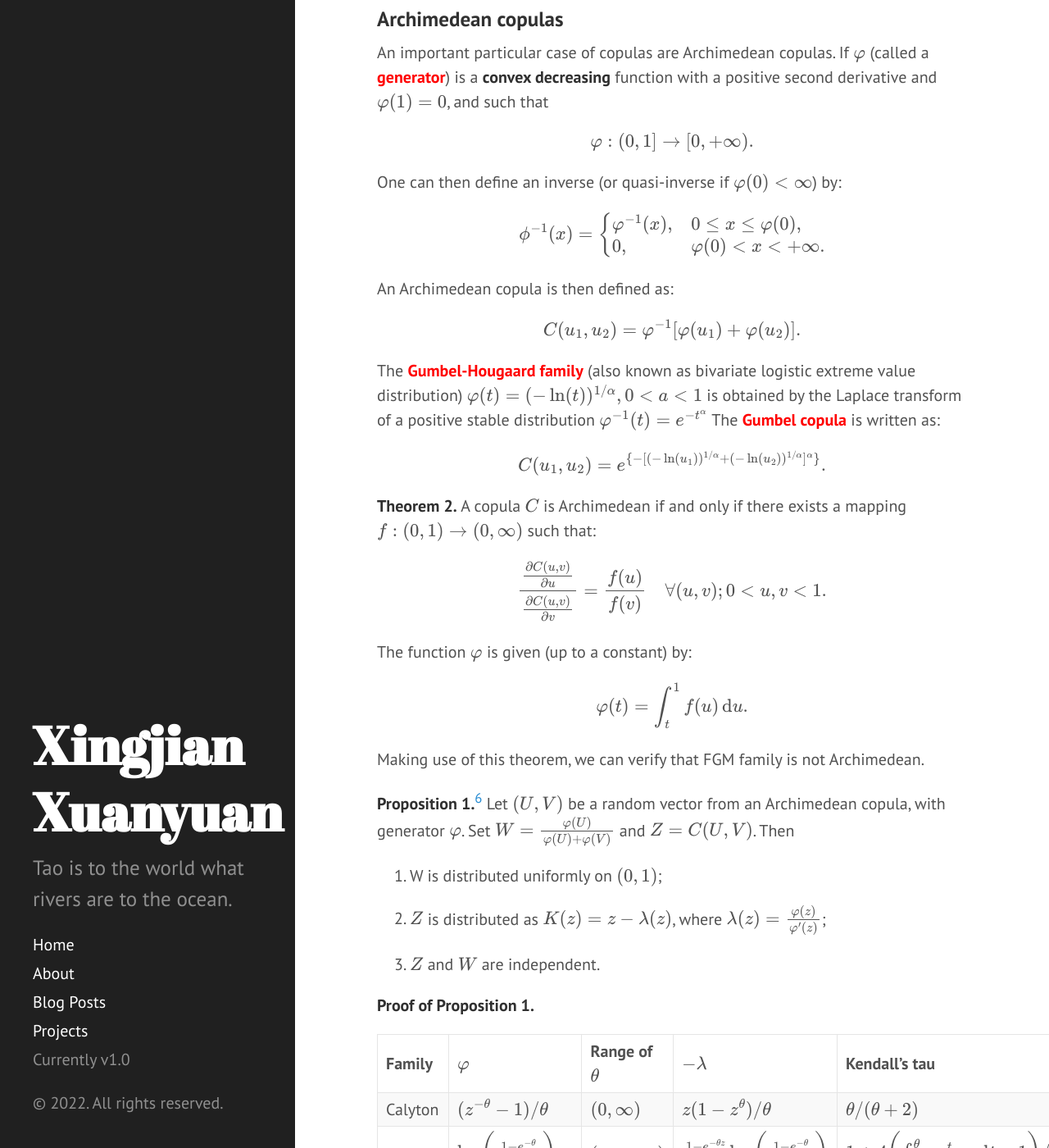
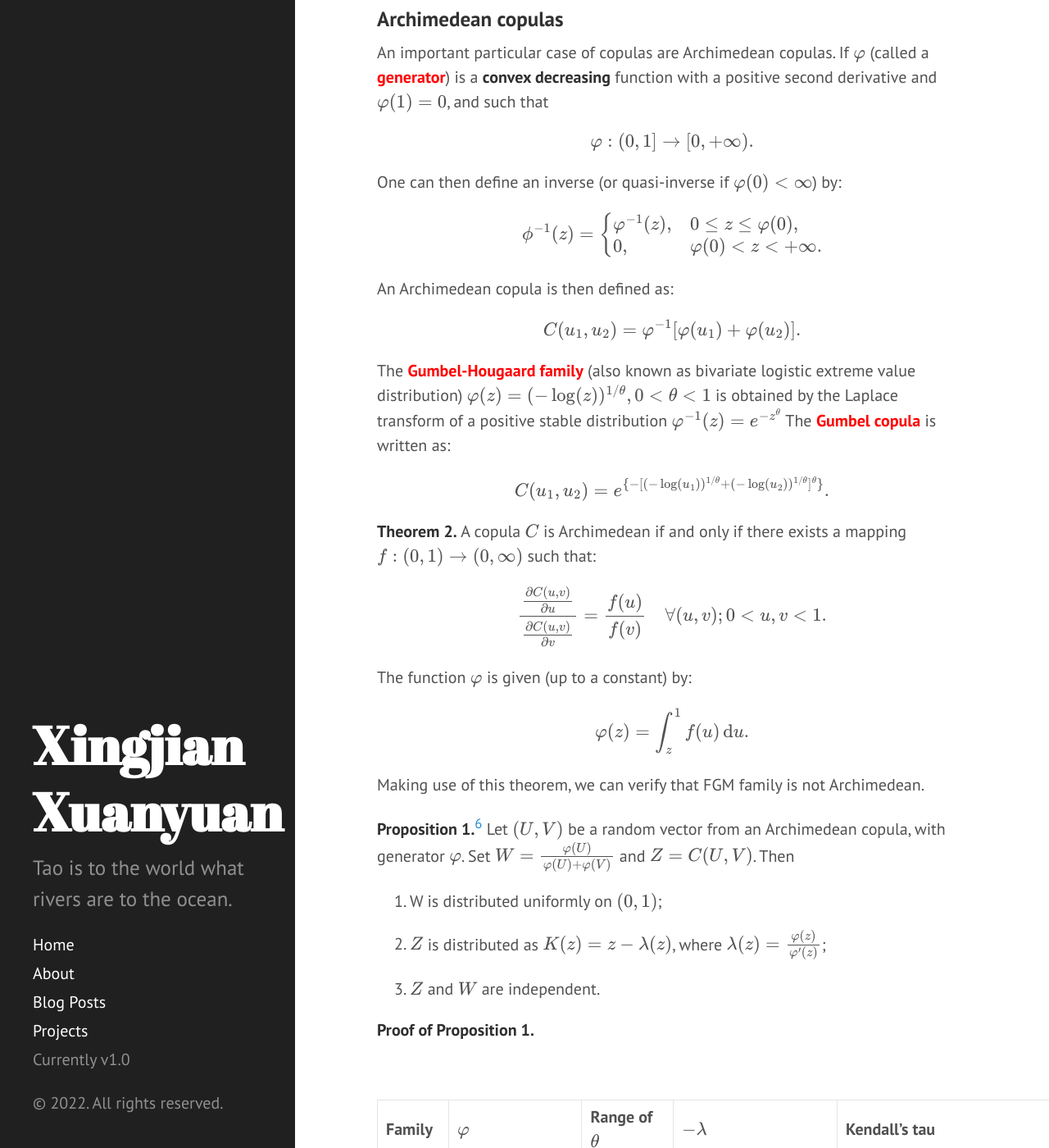
Before and after one commit to XingjianXuanyuan/XingjianXuanyuan.github.io, a Jekyll site: the page built from _posts/2022-05-01-copulas.md, in a window 1280 px wide and 1400 px high, scrolled down 3966 px. Shown: the whole window at 82% size. Built offline with Jekyll 4.4.1, drawn with Linux system fonts in a browser that asks for light colours; formulas are drawn with MathJax 3; some of the changed text lies outside the part shown.

```diff
--- a/_posts/2022-05-01-copulas.md
+++ b/_posts/2022-05-01-copulas.md
@@ -112,10 +112,10 @@ $$\varphi : (0, 1] \rightarrow [0, +\infty).$$
 One can then define an inverse (or quasi-inverse if $\varphi(0) < \infty$) by:
 
 $$
-\phi^{-1}(x) =
+\phi^{-1}(z) =
 \begin{cases}
-     \varphi^{-1}(x), & 0 \leq x \leq \varphi(0),\\
-     0, & \varphi(0) < x < +\infty.
+     \varphi^{-1}(z), & 0 \leq z \leq \varphi(0),\\
+     0, & \varphi(0) < z < +\infty.
 \end{cases}
 $$
 
@@ -123,9 +123,9 @@ An Archimedean copula is then defined as:
 
 $$C(u_{1}, u_{2}) = \varphi^{-1}[\varphi(u_{1}) + \varphi(u_{2})].$$
 
-The **Gumbel-Hougaard family**{: style="color: red"} (also known as bivariate logistic extreme value distribution) $\varphi(t) = (-\ln(t))^{1/\alpha}, 0 < a < 1$ is obtained by the Laplace transform of a positive stable distribution $\varphi^{-1}(t) = e^{-t^{\alpha}}$ The **Gumbel copula**{: style="color: red"} is written as:
+The **Gumbel-Hougaard family**{: style="color: red"} (also known as bivariate logistic extreme value distribution) $\varphi(z) = (-\log(z))^{1/\theta}, 0 < \theta < 1$ is obtained by the Laplace transform of a positive stable distribution $\varphi^{-1}(z) = e^{-z^{\theta}}$ The **Gumbel copula**{: style="color: red"} is written as:
 
-$$C(u_{1}, u_{2}) = e^{\{-[(-\ln(u_{1}))^{1/\alpha} + (-\ln(u_{2}))^{1/\alpha}]^{\alpha}\}}.$$
+$$C(u_{1}, u_{2}) = e^{\{-[(-\log(u_{1}))^{1/\theta} + (-\log(u_{2}))^{1/\theta}]^{\theta}\}}.$$
 
 **Theorem 2.** A copula $C$ is Archimedean if and only if there exists a mapping $f : (0, 1) \rightarrow (0, \infty)$ such that:
 
@@ -133,7 +133,7 @@ $$\frac{\frac{\partial C(u, v)}{\partial u}}{\frac{\partial C(u, v)}{\partial v}
 
 The function $\varphi$ is given (up to a constant) by:
 
-$$\varphi(t) = \int_{t}^{1} f(u)\,\mathrm{d}u.$$
+$$\varphi(z) = \int_{z}^{1} f(u)\,\mathrm{d}u.$$
 
 Making use of this theorem, we can verify that FGM family is not Archimedean.
 
@@ -147,14 +147,17 @@ Making use of this theorem, we can verify that FGM family is not Archimedean.
 
 **Proof of Proposition 1.**
 
+<br />
+
 |---
 | Family | $\varphi$ | Range of $\theta$ | $-\lambda$ | Kendall's tau
 |:-|:-|:-|:-|:-
 | Calyton | $(z^{-\theta} - 1) / \theta$ | $(0, \infty)$ | $z(1 - z^{\theta}) / \theta$ | $\theta / (\theta + 2)$
-| Frank | $\log\biggl( \frac{1 - e^{-\theta}}{1 - e^{-\theta z}} \biggr)$ | $(-\infty, \infty)$ | $\frac{1 - e^{-\theta z}}{\theta e^{-\theta z}}\log\biggl( \frac{1 - e^{-\theta}}{1 - e^{-\theta z}} \biggr)$ | $1 + 4\biggl( \int_{0}^{\theta} \frac{t}{\theta (e^{t} - 1)}\,\mathrm{d}t - 1 \biggr) / \theta$
+| Frank | $\log\biggl( \frac{1 - e^{-\theta}}{1 - e^{-\theta z}} \biggr)$ | $(-\infty, \infty)$ | $\frac{1 - e^{-\theta z}}{\theta e^{-\theta z}}\log\biggl( \frac{1 - e^{-\theta}}{1 - e^{-\theta z}} \biggr)$ | $1 + 4(\int_{0}^{\theta} \frac{t}{\theta (e^{t} - 1)}\,\mathrm{d}t - 1) / \theta$
 | Gumbel | $\biggl( -\log(z) \biggr)^{\theta + 1}$ | $[0, \infty)$ | $-z \log(z) / (\theta + 1)$ | $\theta / (\theta + 1)$
 
-(Examples of Families of Archimedean Copulas)
+*Table 1: Examples of Families of Archimedean Copulas*
+{:.table-caption}
 
 ### The Frechet bounds for a copula
 
@@ -177,7 +180,7 @@ This definition also applies to copulas:
 
 $$\max \{ \sum\limits_{j = 1}^{n} F_{j} - n + 1, 0 \} \leq C(y_{1}, \dots , y_{n}) \leq \min \{ F_{1}, \dots , F_{n} \}$$
 
-The Frechet-Hoeffding lower bound of a bivariate copula is Archimedean. Specifically $C_{L}(u, v)$ is generated by $\varphi(t) = 1 - t, 0 \leq t \leq 1$. Knowledge of Frechet-Hoeffding bounds is important in selecting an appropriate copula. The desirable feature of a copula is that it should cover the sample space between the lower and the upper bounds and that as $\theta$ approaches the lower (upper) bound of its permissible range, the copula approaches the Frechet-Hoeffding lower (upper) bound.
+The Frechet-Hoeffding lower bound of a bivariate copula is Archimedean. Specifically $C_{L}(u, v)$ is generated by $\varphi(z) = 1 - z, 0 \leq z \leq 1$. Knowledge of Frechet-Hoeffding bounds is important in selecting an appropriate copula. The desirable feature of a copula is that it should cover the sample space between the lower and the upper bounds and that as $\theta$ approaches the lower (upper) bound of its permissible range, the copula approaches the Frechet-Hoeffding lower (upper) bound.
 
 ## Construction of a Copula
 
```
Also changed, not shown: _posts/2021-12-25-fork-execve.md (+3 -10 lines), _posts/2022-04-15-tree-linux-kernel.md (+14 -0 lines).
